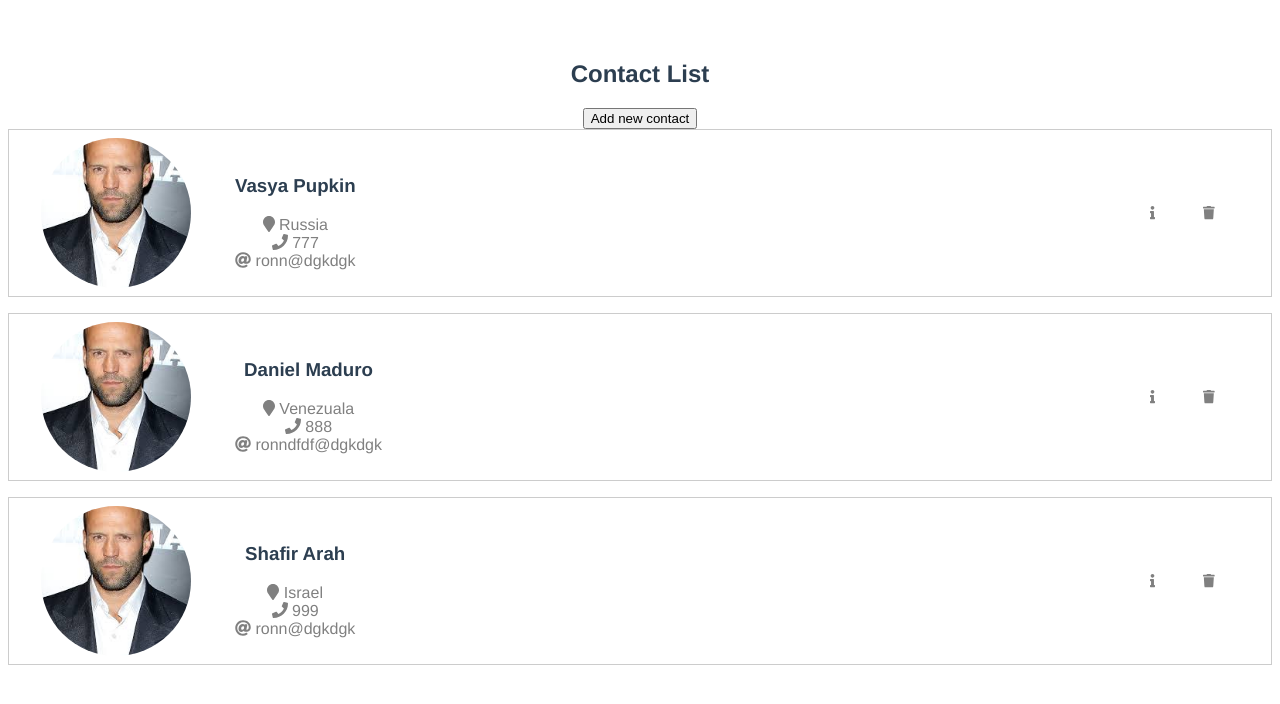
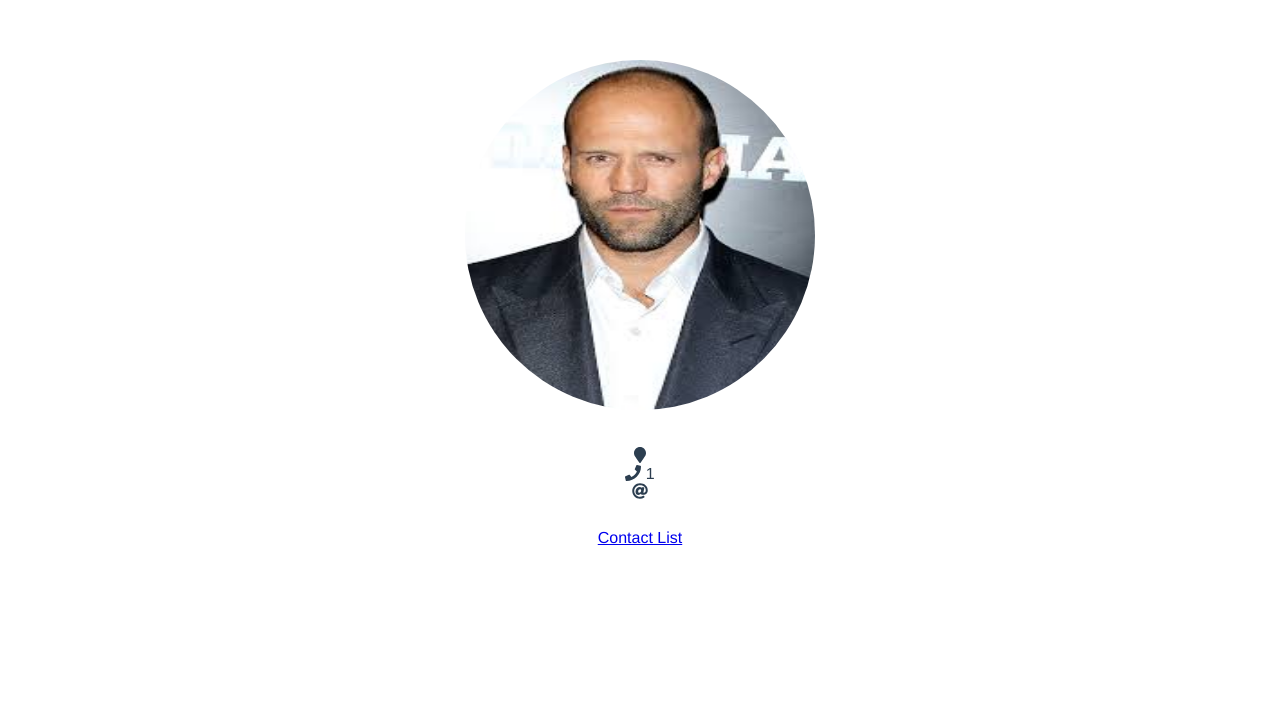
Before and after one commit to SemperIdem/test-contact-book, a Vue app: page /contact/1 in a window 1280 px wide. Shown: the top 704 px of the page. Built offline with nearby package versions, Linux system fonts and the light colour scheme.

Commit message:
feat: add routing and small fixes

```diff
--- a/package.json
+++ b/package.json
@@ -12,7 +12,8 @@
     "@fortawesome/free-solid-svg-icons": "^5.15.1",
     "@fortawesome/vue-fontawesome": "^2.0.0",
     "core-js": "^3.6.5",
-    "vue": "^2.6.11"
+    "vue": "^2.6.11",
+    "vue-router": "^3.4.6"
   },
   "devDependencies": {
     "@vue/cli-plugin-babel": "~4.5.0",
--- a/src/App.vue
+++ b/src/App.vue
@@ -1,58 +1,11 @@
 <template>
   <div id="app">
-    <h2>Contact List</h2>
-    <AddContact
-        ref="addComponent"
-        @add-contact="addContact"
-    />
-    <ContactCards
-        v-bind:contacts="contacts"
-        @remove-contact="removeContact"
-    />
+    <keep-alive include="Home">
+      <router-view/>
+    </keep-alive>
   </div>
 </template>
 
-<script>
-import ContactCards from "@/components/ContactCards";
-import AddContact from "@/components/AddContact";
-import { library } from '@fortawesome/fontawesome-svg-core';
-import { fas } from "@fortawesome/free-solid-svg-icons";
-
-
-library.add(fas);
-
-export default {
-  name: 'App',
-  data() {
-    return {
-      contacts: [
-        {name: 'Vasya Pupkin', location: 'Russia', phone: '777', email: 'ronn@dgkdgk', url: ''},
-        {name: 'Daniel Maduro', location: 'Venezuala', phone: '888', email: 'ronndfdf@dgkdgk', url: ''},
-        {name: 'Shafir Arah', location: 'Israel', phone: '999', email: 'ronn@dgkdgk', url: ''},
-      ],
-    }
-  },
-  components: {
-    ContactCards, AddContact
-  },
-  methods: {
-    removeContact(phone) {
-      this.contacts = this.contacts.filter(contact => contact.phone !== phone)
-    },
-    addContact(contact) {
-      console.log(contact.phone);
-      if (!this.contacts.some(item => item.phone === contact.phone)) {
-        this.contacts.push(contact);
-        console.log("TRUE");
-      }
-      else {
-        console.log("FALSE");
-        this.$refs.addComponent.pushError("The number already exist");
-      }
-    }
-  },
-}
-</script>
 
 <style>
 #app {
--- a/src/components/AddContact.vue
+++ b/src/components/AddContact.vue
@@ -5,7 +5,7 @@
         class="btn"
         @click="showModal"
     >
-      Add new contact
+      Add the new contact
     </button>
   <Modal
       v-show="isModalVisible"
@@ -69,7 +69,6 @@ name: "AddContact",
     },
     fileSelected(evt) {
       evt.preventDefault()
-      console.log(evt);
       const file = evt.target.files[0]
       this.url = URL.createObjectURL(file);
     },
@@ -86,6 +85,7 @@ name: "AddContact",
         }
         this.$emit('add-contact', newContact);
         this.clearInputs();
+        return;
       }
       if(!this.name) this.pushError("Name required.");
       if(!this.phone) this.pushError("Phone required.");
--- a/src/components/ContactCard.vue
+++ b/src/components/ContactCard.vue
@@ -9,16 +9,16 @@
       />
       <div class="contact-info">
         <h3 class="name">{{ contact.name }}</h3>
-        <span class="location"><font-awesome-icon icon="map-marker" /> {{contact.location}}</span>
+<!--        <span class="location"><font-awesome-icon icon="map-marker" /> {{contact.location}}</span>-->
         <span class="phone"><font-awesome-icon icon="phone" /> {{contact.phone}}</span>
-        <span class="email"><font-awesome-icon icon="at" /> {{contact.email}}</span>
+<!--        <span class="email"><font-awesome-icon icon="at" /> {{contact.email}}</span>-->
       </div>
     </div>
     <div class="btn-group">
-        <button class="description"
+      <button @click="goTodetail()" class="description"
         ><font-awesome-icon icon="info"/></button>
         <button class="remove"
-                v-on:click="$emit('remove-contact', contact.id)"
+                v-on:click="$emit('remove-contact', contact.phone)"
         ><font-awesome-icon icon="trash"/></button>
     </div>
 </li>
@@ -32,8 +32,15 @@ name: "ContactCard",
       type: Object,
       required: true
     },
-    index: Number,
-  }
+  },
+
+  methods: {
+    goTodetail() {
+      console.log('route push');
+      this.$router.push({ name: 'contact', params: {url: this.contact.url, phone: this.contact.phone,
+          location: this.contact.location, name: this.contact.name, email: this.contact.email}})
+    }
+   }
 }
 </script>
 
--- a/src/components/ContactCards.vue
+++ b/src/components/ContactCards.vue
@@ -22,8 +22,9 @@ export default {
     ContactCard,
   },
   methods: {
-    removeContact(id) {
-      this.$emit('remove-contact', id)
+    removeContact(phone) {
+      console.log(phone);
+      this.$emit('remove-contact', phone)
     }
   }
 }
--- a/src/components/Modal.vue
+++ b/src/components/Modal.vue
@@ -23,14 +23,6 @@ export default {
           <slot name="header">
             This is the default tile!
           </slot>
-<!--            <button-->
-<!--                type="button"-->
-<!--                class="btn-close"-->
-<!--                @click="close"-->
-<!--                aria-label="Close modal"-->
-<!--            >-->
-<!--              x-->
-<!--            </button>-->
         </header>
         <section
             class="modal-body"
@@ -101,16 +93,6 @@ export default {
   padding: 20px 10px;
 }
 
-.btn-close {
-  border: none;
-  font-size: 20px;
-  padding: 20px;
-  cursor: pointer;
-  font-weight: bold;
-  color: #4AAE9B;
-  background: transparent;
-}
-
 .btn-green {
   color: white;
   background: #4AAE9B;
--- a/src/main.js
+++ b/src/main.js
@@ -1,11 +1,14 @@
 import Vue from 'vue'
 import App from './App.vue'
 import { FontAwesomeIcon } from '@fortawesome/vue-fontawesome'
+import router from './router'
 
 
 Vue.component('font-awesome-icon', FontAwesomeIcon)
 Vue.config.productionTip = false
 
+
 new Vue({
+  router,
   render: h => h(App),
 }).$mount('#app')
--- /dev/null
+++ b/src/router.js
@@ -0,0 +1,22 @@
+import Vue from 'vue'
+import Router from 'vue-router'
+import Home from "@/views/Home";
+import ContactCardInfo from "@/views/ContactCardInfo";
+
+Vue.use(Router)
+
+export default new Router ({
+    mode: 'history',
+    routes: [
+        {
+            path:'/',
+            component: Home
+        },
+        {
+            name: 'contact',
+            path: '/contact/:phone',
+            component: ContactCardInfo,
+            props: true
+        }
+    ]
+})
--- /dev/null
+++ b/src/views/ContactCardInfo.vue
@@ -0,0 +1,48 @@
+<template>
+  <div class="contact">
+    <div class="contact-info">
+      <img
+          v-if=url :src=url
+      />
+      <img
+          v-else src="../assets/statham.jpg"
+      />
+      <h3 class="name">{{ name }}</h3>
+      <span class="location"><font-awesome-icon icon="map-marker" /> {{location}}</span>
+      <span class="phone"><font-awesome-icon icon="phone" /> {{phone}}</span>
+      <span class="email"><font-awesome-icon icon="at" /> {{email}}</span>
+    </div>
+    <router-link to="/">Contact List</router-link>
+  </div>
+</template>
+
+<script>
+export default {
+name: "ContactCardInfo",
+  props: {
+    url: String,
+    name: String,
+    location: String,
+    phone: String,
+    email: String,
+  }
+}
+</script>
+
+<style scoped>
+
+img {
+  width:  350px;
+  height: 350px;
+  border-radius: 50%;
+}
+
+.contact-info {
+  display: flex;
+  flex-direction: column;
+  justify-content: center;
+  align-items: center;
+  margin-bottom: 1.75rem;
+}
+
+</style>
--- /dev/null
+++ b/src/views/Home.vue
@@ -0,0 +1,53 @@
+<template>
+  <div>
+  <h2>Contact List</h2>
+  <AddContact
+      ref="addComponent"
+      @add-contact="addContact"
+  />
+  <ContactCards
+      v-bind:contacts="contacts"
+      @remove-contact="removeContact"
+  />
+  </div>
+</template>
+
+<script>
+import ContactCards from "@/components/ContactCards";
+import AddContact from "@/components/AddContact";
+import { library } from '@fortawesome/fontawesome-svg-core';
+import { fas } from "@fortawesome/free-solid-svg-icons";
+
+library.add(fas);
+
+export default {
+name: "Home",
+  data() {
+    return {
+      contacts: [
+        {name: 'Vasya Ivanov', location: 'Russia', phone: '777', email: 'vasilty@mail.ru', url: ''},
+        {name: 'Daniel Maduro', location: 'Venezuala', phone: '888', email: 'ronndfdf@gmail.com', url: ''},
+        {name: 'Shafir Arah', location: 'UAE', phone: '999', email: 'ronn@dgkdgk.com', url: ''},
+      ],
+    }
+  },
+  components: {
+    ContactCards, AddContact
+  },
+  methods: {
+    removeContact(phone) {
+      console.log('remove');
+      this.contacts = this.contacts.filter(contact => contact.phone !== phone)
+    },
+    addContact(contact) {
+      console.log(contact.phone);
+      if (!this.contacts.some(item => item.phone === contact.phone)) {
+        this.contacts.push(contact);
+      }
+      else {
+        this.$refs.addComponent.pushError("The number already exist");
+      }
+    }
+  },
+}
+</script>
```
Also changed, not shown: src/views/Contacts.vue (deleted, +0 -16 lines), 1 other file (tests, documents, lock files or other folders).
